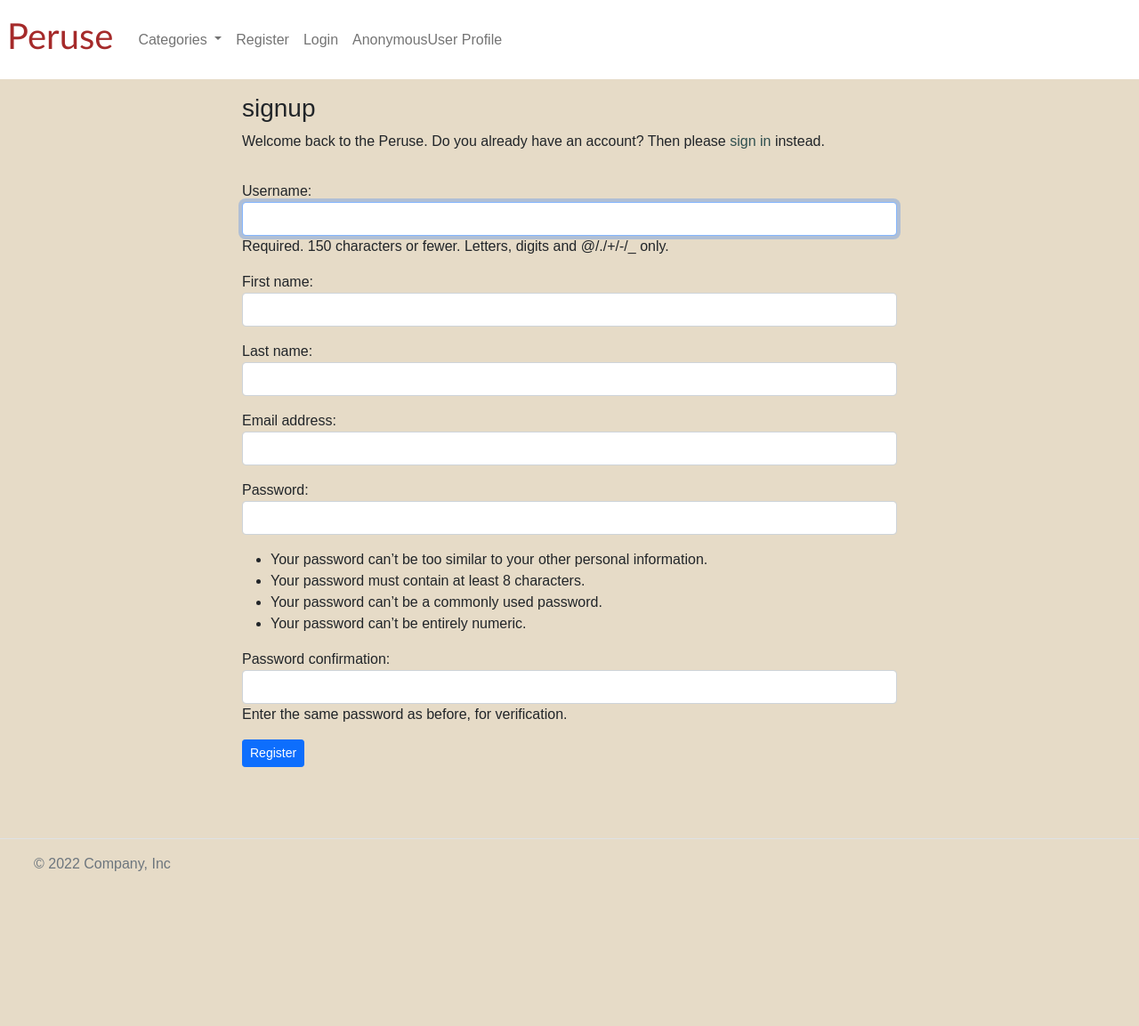
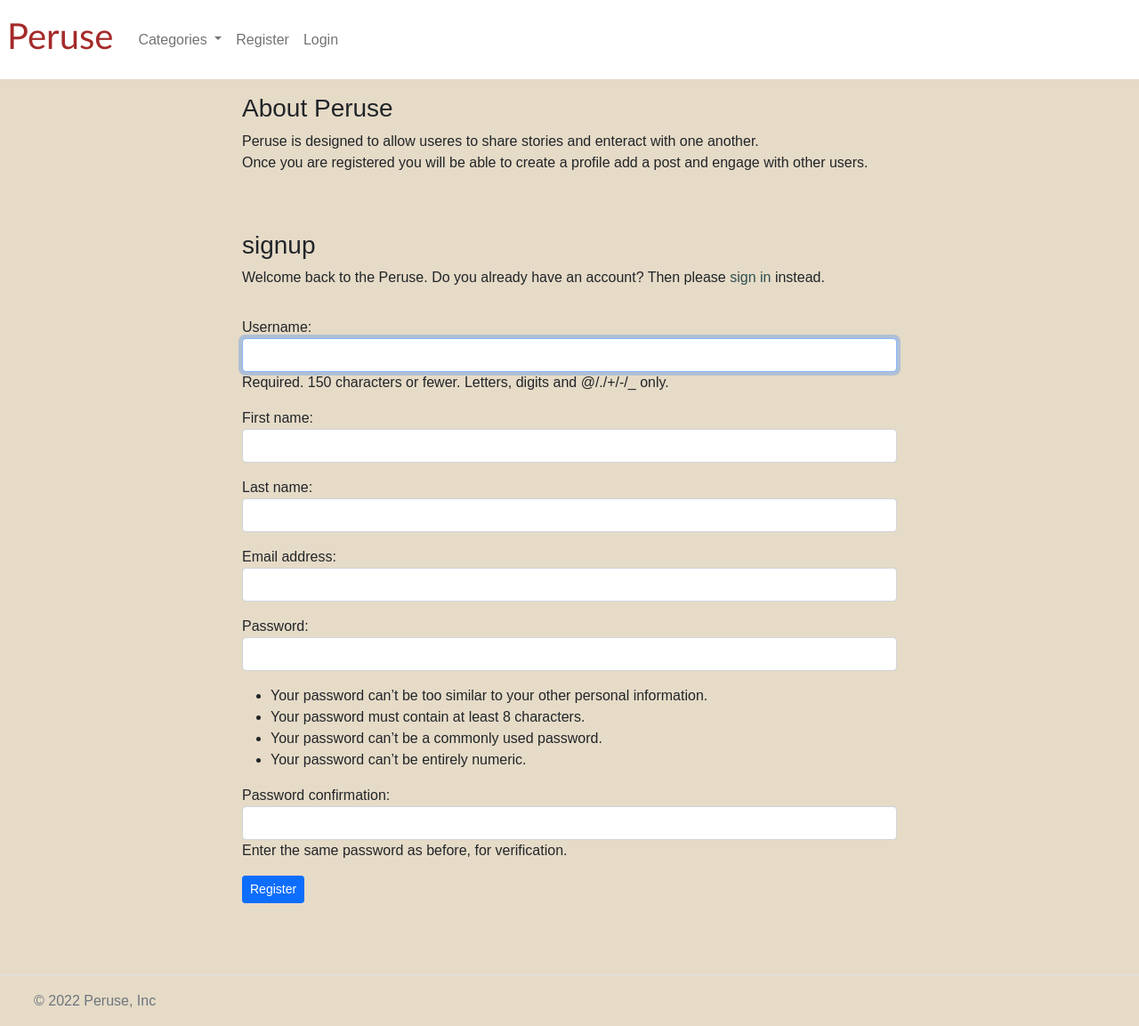
Before and after one commit to Pegrume88/peruse-blog-p4, a Django app: page /accounts/signup/ in a window 1280 px wide. Shown: the whole page at 89% size. Before the commit the page ends 979 px from the top, so only its background shows below. Run offline with Django 3.2, Linux system fonts and the light colour scheme; data that the repository does not hold is empty; some libraries are stand-ins or nearby versions.

Commit message:
Final changed made to css and some tidying up with a few pages.

```diff
--- a/p4blog/forms.py
+++ b/p4blog/forms.py
@@ -5,9 +5,8 @@ from django import forms
 from django_summernote.widgets import SummernoteWidget, SummernoteInplaceWidget
 
 
+class NewSignUpForm(UserCreationForm):
 
-
-class NewSignUpForm(UserCreationForm):
     first_name = forms.CharField(widget=forms.TextInput(attrs={'class': 'form-control'}))
     last_name = forms.CharField(widget=forms.TextInput(attrs={'class': 'form-control'}))
 
@@ -65,7 +64,6 @@ class ChangePasswordForm(PasswordChangeForm):
         fields = ('old_password', 'new_password1', 'new_password2')
 
 
-
 class CommentForm(forms.ModelForm):
     class Meta:
         model = Comment
--- a/static/css/style.css
+++ b/static/css/style.css
@@ -3,12 +3,6 @@ body {
     background-color: rgb(230, 219, 199);
     font-family: sans-serif;
 }
-
-
-
-
-
-
 
 
 button.btn-like {
@@ -22,16 +16,14 @@ button.btn-like {
     color: brown;
 }
 
-.card {
-    border: none;
 
-}
 
 .image-container {
     position: relative;
 }
 
 .author {
+    margin-right: 5%;
     color: darkgray;
     margin: 4px;
     text-transform: uppercase;
@@ -70,9 +62,9 @@ a {
 }
 
 .post-title {
-    color: cadetblue;
+    margin-left: 5%;
     margin-top: 5%;
-    margin-left: 5%;
+
 }
 
 .post-subtitle {
@@ -91,3 +83,19 @@ a {
     background: transparent;
     border: none;
 }
+
+.post-category {
+    margin-left: 5%;
+    color: #445261;
+}
+
+.create-post{
+    text-align: center;
+    color: darkslategrey;
+}
+
+.profile {
+    align-items: center;
+    margin-left: 35%;
+    margin-right: 35%;
+}
--- a/templates/account/signup.html
+++ b/templates/account/signup.html
@@ -7,6 +7,15 @@
 <div class="container">
     <div class="row">
         <div class="col-md-8 mt-3 offset-md-2">
+            <h3>About Peruse</h3>
+            <p>
+                Peruse is designed to allow useres to share stories and enteract with one another.
+                <br>
+                Once you are registered you will be able to create a profile add a post and engage with
+                other users.
+            </p>
+            <br>
+            <br>
             <h3>signup</h3>
 
             <p>Welcome back to the Peruse. Do you already have an account? Then please <a class="link"
--- a/templates/add_category.html
+++ b/templates/add_category.html
@@ -6,7 +6,8 @@
 {% if user.is_authenticated %}
 <h1>Add Category</h1>
 
-<br /><br />
+<br>
+<br>
 <div class="form">
     <div class="form-group">
         <form method="POST">
--- a/templates/base.html
+++ b/templates/base.html
@@ -85,6 +85,7 @@
 
                     {% endif %}
                 </ul>
+                {% if user.is_authenticated%}
                 <div class="collapse navbar-collapse" id="navbarText">
                     <ul class="navbar-nav me-auto mb-2 mb-lg-0">
                         <li class="nav-item dropdown">
@@ -117,10 +118,11 @@
 
 
 
-                </ul>
+                </div>
+                {% endif %}
             </div>
         </div>
-        </div>
+
     </nav>
     <!--Page content-->
     <main class="flex-shrink-0 main-bg">
@@ -138,18 +140,18 @@
                     <use xlink:href="#bootstrap"></use>
                 </svg>
             </a>
-            <span class="mb-3 mb-md-0 text-muted">© 2022 Company, Inc</span>
+            <span class="mb-3 mb-md-0 text-muted">© 2022 Peruse, Inc</span>
         </div>
 
         <ul class="nav col-md-4 justify-content-end list-unstyled d-flex">
             <li class="ms-3"><a class="text-muted" href="#"><svg class="bi" width="24" height="24">
-                        <use xlink:href="#twitter"></use>
+                        <use xlink:href="#twitter">twitter</use>
                     </svg></a></li>
             <li class="ms-3"><a class="text-muted" href="#"><svg class="bi" width="24" height="24">
-                        <use xlink:href="#instagram"></use>
+                        <use xlink:href="#instagram">instagram</use>
                     </svg></a></li>
             <li class="ms-3"><a class="text-muted" href="#"><svg class="bi" width="24" height="24">
-                        <use xlink:href="#facebook"></use>
+                        <use xlink:href="#facebook">facebook</use>
                     </svg></a></li>
         </ul>
     </footer>
--- a/templates/create_user_profile.html
+++ b/templates/create_user_profile.html
@@ -14,7 +14,7 @@
 
                 {% csrf_token %}
                 {{ form.as_p }}
-                <button>Update</button>
+                <button class="btn btn-info">Update</button>
             </form>
         </div>
 
--- a/templates/edit_profile.html
+++ b/templates/edit_profile.html
@@ -3,10 +3,9 @@
 
 {% block content %}
 
-<h1>User Profile</h1>
+<h2 class="create-post">Update Account Settings</h2>
 
 <div class="container">
-    {{ user.profile.bio }}
     <div class="row">
         <div class="col-md-8 mt-3 offset-md-2">
             <form class="form" id="signup_form" method="POST" action="{% url 'account_signup' %}">
--- a/templates/edit_user_profile_page.html
+++ b/templates/edit_user_profile_page.html
@@ -19,7 +19,7 @@
             </div>
         </div>
 
-        <!--Js to automatically assign correct auther to blog post -->
+        <!--Js to automatically assign correct auther  -->
         <script>
             var name = "{{ user.id }}";
             document.getElementById("user").value = name;
```
Also changed, not shown: templates/add_post.html (+4 -3 lines), templates/category_view.html (+11 -5 lines), templates/index.html (+7 -5 lines), templates/user_profile.html (+6 -4 lines), README.md, static/image/Peruse.png (added), static/image/mobile_design.png (added), static/image/readme-image.png (added).
